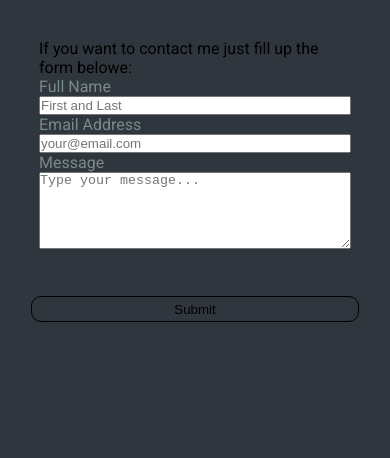
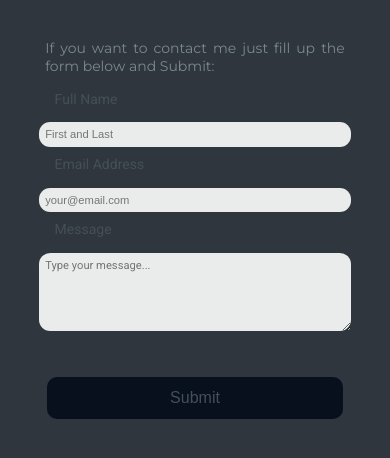
Before and after one commit to PiotrAdamowicz/nextJsBlog, a Next.js app: page /contact in a window 390 px wide. Shown: the top 458 px of the page. Built offline with nearby package versions, Linux system fonts and the light colour scheme.

Commit message:
Styles for contact-form mobile view

```diff
--- a/components/Contact.js
+++ b/components/Contact.js
@@ -17,13 +17,14 @@ const Contact = () => {
         method="post"
       >
         <fieldset className={styles.fieledset} id="fs-frm-inputs">
-          <legend>
-            If you want to contact me just fill up the form belowe:
+          <legend className={styles.legend}>
+            If you want to contact me just fill up the form below and Submit:
           </legend>
           <label className={styles.label} htmlFor="full-name">
             Full Name
           </label>
           <input
+            className={styles.input}
             ref={register}
             type="text"
             name="name"
@@ -35,6 +36,7 @@ const Contact = () => {
             Email Address
           </label>
           <input
+            className={styles.input}
             ref={register}
             type="email"
             name="_replyto"
@@ -46,6 +48,7 @@ const Contact = () => {
             Message
           </label>
           <textarea
+            className={styles.message}
             ref={register}
             rows="5"
             name="message"
@@ -54,6 +57,7 @@ const Contact = () => {
             required=""
           ></textarea>
           <input
+            className={styles.input}
             type="hidden"
             name="_subject"
             id="email-subject"
@@ -61,7 +65,7 @@ const Contact = () => {
           />
         </fieldset>
         <input
-          className={`submitBtn ${styles.submitBtn}`}
+          className={`submitBtn ${styles.submitBtn} ${styles.input}`}
           type="submit"
           value="Submit"
         />
--- a/styles/contact-form.module.scss
+++ b/styles/contact-form.module.scss
@@ -9,15 +9,45 @@
     flex-direction: column;
     border: none;
     margin: 10%;
+    .legend {
+      padding: 0 $margin-bottom-2 $margin-bottom-5 $margin-bottom-2;
+      padding-bottom: $margin-bottom-5;
+      color: $tx-l;
+      text-align: justify;
+      font-family: "Montserrat", sans-serif;
+    }
+    .label {
+      color: $tx-m;
+      padding-left: $margin-bottom-5;
+      padding-bottom: $margin-bottom-5;
+    }
+    .input {
+      margin-bottom: $margin-bottom-3;
+      padding: $form-2;
+      background-color: $tx-bg;
+      border: none;
+      border-radius: $brd-r-00-7;
+      color: $tx-l;
+      font-size: $tx-size00-7;
+    }
+    .message {
+      padding: $form-2;
+      background-color: $tx-bg;
+      font-family: "Roboto", sans-serif;
+      font-size: $tx-size00-7;
+      color: $tx-l;
+      border: none;
+      border-radius: $brd-r-00-7;
+    }
   }
   .submitBtn {
     background-color: transparent;
-    margin: 2% 8%;
-    padding: 0.3rem 1rem;
-    border: 1px solid black;
+    margin: $margin-bottom-2 $margin-bottom-12;
+    padding: $margin-bottom-3 $margin-bottom-2;
+    background-color: $bg;
+    color: $tx-m;
+    font-size: $tx-size01-0;
+    border: none;
     border-radius: 10px;
   }
-  .label {
-    color: $tx-l;
-  }
 }
--- a/styles/styles.scss
+++ b/styles/styles.scss
@@ -1,14 +1,9 @@
-// @import "./variables.scss";
-// @import "./cv.module.scss";
+@import "./variables.scss";
 
 * {
   box-sizing: border-box;
   margin: 0;
   padding: 0;
-}
-
-:root {
-  font-size: 14;
 }
 
 body {
@@ -17,11 +12,10 @@ body {
   height: 100%;
   background-color: #30363d;
   margin: auto;
+  font-size: 14px;
 }
 
 #__next {
-  // display: grid;
-  // grid-template-rows: auto 1fr auto;
   height: inherit;
   width: 100%;
 }
@@ -31,7 +25,7 @@ a {
   color: whitesmoke;
 }
 h1 {
-  font-size: 44px;
+  font-size: 3rem;
   font-family: "Zilla Slab", sans-serif;
   color: rgba(255, 255, 255, 0.9);
 }
@@ -42,21 +36,21 @@ h2 {
   color: rgba(255, 255, 255, 0.75);
 }
 h3 {
-  font-size: 24px;
+  font-size: 1.7rem;
   font-family: "Zilla Slab";
   color: rgba(255, 255, 255, 0.95);
 }
 h4 {
-  font-size: 19px;
+  font-size: 1.3rem;
   font-family: "Montserrat";
-  color: #cbcfd4;
+  color: $tx-s;
 }
 
 p,
 li {
-  font-size: 1rem;
+  font-size: $tx-size01-0;
   font-family: "Montserrat";
-  color: #cbcfd4;
+  color: rgb(203, 207, 212);
 }
 ul {
   list-style: none;
--- a/styles/variables.scss
+++ b/styles/variables.scss
@@ -1,13 +1,26 @@
+//Margin & Padding
 $margin-bottom-12: 12%;
 $margin-bottom-10: 10%;
 $margin-bottom-8: 8%;
 $margin-bottom-5: 5%;
+$margin-bottom-3: 3%;
 $margin-bottom-2: 2%;
+$form-1: 1%;
+$form-2: 2%;
+
+//Font-size
+$tx-size01-0: 1rem;
+$tx-size00-5: 0.5rem;
+$tx-size00-7: 0.7rem;
+
+//Border
+$brd-r-00-7: 0.7rem;
 
 //Color Pallet
 $tx-s: rgb(200, 201, 204);
-$tx-m: #435058;
+$tx-m: rgb(67, 80, 88);
 $tx-l: rgba(121, 138, 141, 1);
+$tx-bg: rgba(245, 245, 245, 0.95);
 $bg: rgba(8, 15, 29, 1);
 $bg-op4rgba: (8, 15, 29, 0.4);
 $bg-op7rgba: (8, 15, 29, 0.7);
```
